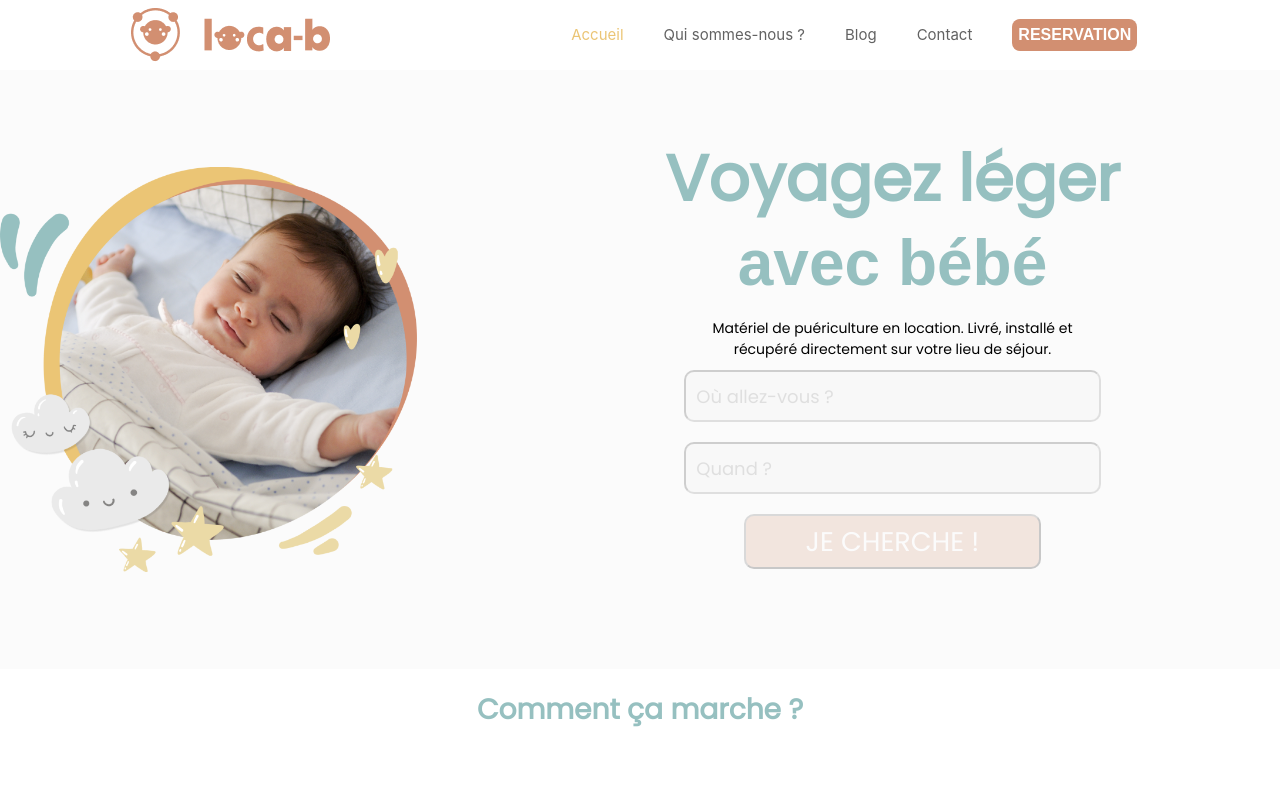
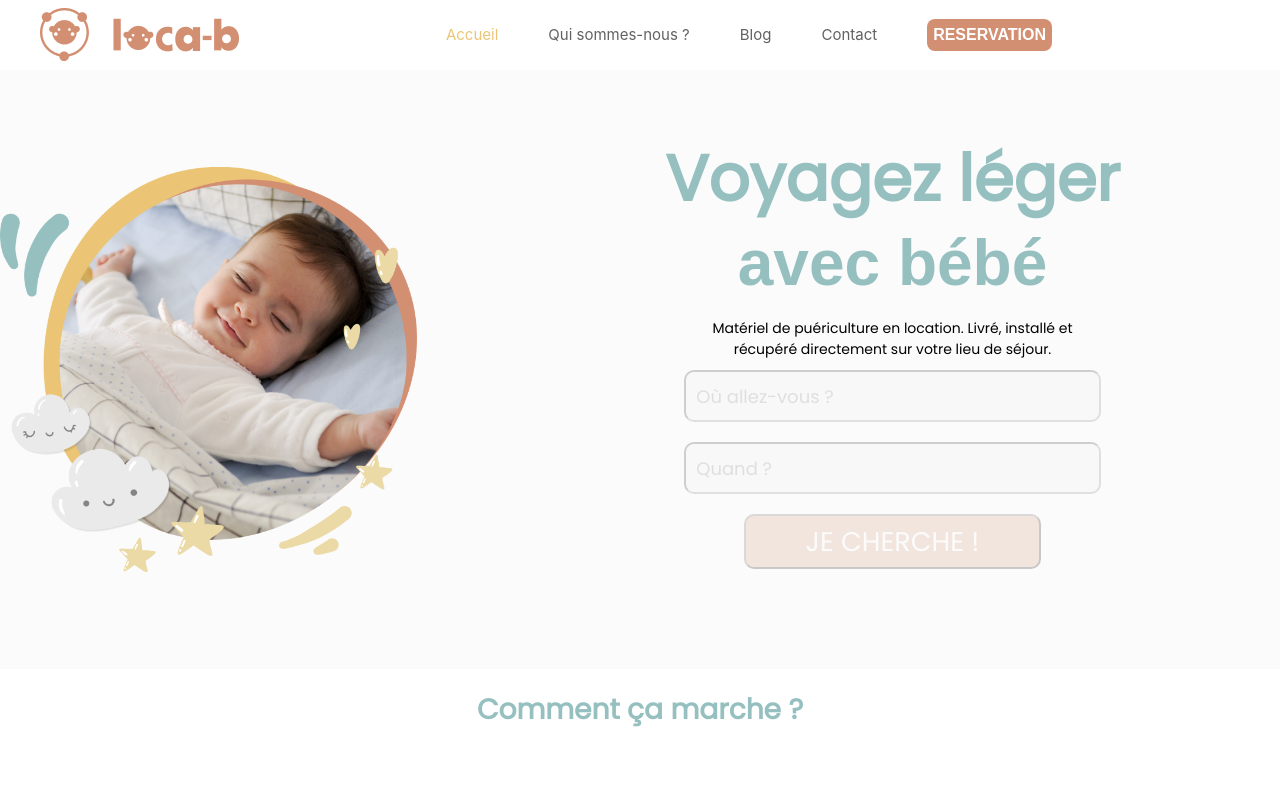
Before and after one commit to ComicScrip/locab, a Next.js app: page / in a window 1280 px wide. Shown: the top 789 px of the page. Built offline with nearby package versions, Linux system fonts and the light colour scheme; a web font is replaced by a local one.

Commit message:
3 barres burger

```diff
--- a/components/header.js
+++ b/components/header.js
@@ -37,27 +37,27 @@ const Navbar = () => {
 
       {/* Debut navbar a */}
       <ul className={styles.items}>
-        <Link href="/" className={styles.navbar__link}>
+        <Link href="/" className={styles.navbarlink}>
           <a className={currentRoute === "/" ? "active" : "non-active"}>
             Accueil
           </a>
         </Link>
-        <Link href="aboutUs" className={styles.navbar__link}>
+        <Link href="aboutUs" className={styles.navbarlink}>
           <a className={currentRoute === "/aboutUs" ? "active" : "non-active"}>
             Qui sommes-nous ?
           </a>
         </Link>
-        <Link href="blog" className={styles.navbar__link}>
+        <Link href="blog" className={styles.navbarlink}>
           <a className={currentRoute === "/blog" ? "active" : "non-active"}>
             Blog
           </a>
         </Link>
-        <Link href="contact" className={styles.navbar__link}>
+        <Link href="contact" className={styles.navbarlink}>
           <a className={currentRoute === "/contact" ? "active" : "non-active"}>
             Contact
           </a>
         </Link>
-        <Link href="reservation" className={styles.navbar__link}>
+        <Link href="reservation" className={styles.navbarlink}>
           <a>
             <button className={styles.reservationButton}>Reservation</button>
           </a>
@@ -88,9 +88,9 @@ const Navbar = () => {
           </a>
         </Link>
       </div>
-      <button type="button" className={styles.btnBurger}>
-        <span className="Burger_Line towLine" />
-      </button>
+      <div>
+        <span className={styles.Burger_Line} />
+      </div>
       <style jsx>{`
         .non-active {
           color: #626262 !important;
@@ -104,4 +104,4 @@ const Navbar = () => {
 };
 export default Navbar;
 
-// RiShoppingBasket2Line
+// RiShoppingBasket2Line style={towLine} className={styles.btnBurger}
--- a/styles/headerfooter/navbar.module.css
+++ b/styles/headerfooter/navbar.module.css
@@ -13,22 +13,17 @@
   display: flex;
   position: fixed;
   flex-direction: column;
-  /* visibility: visible; */
-  /* margin-left: -11rem; */
-  /* padding: 5px 18px; */
-  /* font-family: "Poppins"; */
-  top: 64px;
-  background-color: #ebc575;
+  justify-content: center;
+  top: -450px;
   left: 0;
-  padding: 1.5rem;
-  /* visibility: hidden; */
+  padding: 2rem;
   bottom: 0;
   font-size: 20px;
   align-items: center;
   transition: all 0.3s ease-in-out;
-  color: #626262;
+  color: inherit;
 }
-.navbar .navbar__link {
+.navbar .navbarlink a {
   display: block !important;
   padding: 2.5rem !important;
 }
@@ -59,7 +54,6 @@
 }
 .reservationButton {
   background: #d28f71;
-  /* font-family: 'Poppins'; */
   font-style: normal;
   font-weight: 700;
   font-size: 20px;
@@ -68,14 +62,13 @@
   text-transform: uppercase;
   color: #ffffff;
 }
-.btnBurger {
+.Burger_Line {
   display: block;
   position: absolute;
-  top: 1rem;
-  left: 1rem;
+  right: 155px;
   cursor: pointer;
 }
-.btnBurger:hover {
+.Burger_Line:hover {
   cursor: pointer;
 }
 .Burger_Line,
@@ -83,38 +76,37 @@
 .Burger_Line::after {
   display: block;
   width: 45px;
-  height: 3px;
+  height: 4px;
   position: relative;
   border-radius: 5px;
-  background: black;
-  /* transition: all 0.5s ease-in-out;
-  z-index: 100 !important; */
+  background: white;
 }
+
 .Burger_Line::before,
 .Burger_Line::after {
   content: "";
   position: absolute;
+  right: 0;
 }
 .Burger_Line::before {
   transform: translateY(-12px);
 }
 .Burger_Line::after {
-  transform: translateX(-10px);
+  transform: translateY(12px) !important;
 }
 
 @media screen and (min-width: 765px) {
   .navbar {
     display: flex;
-    justify-content: space-around;
+    justify-content: space-between;
     align-items: center;
     width: 100%;
     height: 70px;
-    padding: 1rem;
+    padding: 0.5rem;
     background: #ffffff;
     box-shadow: 0px 4px 4px rgba(0, 0, 0, 0.05);
     flex-direction: initial;
     font-size: 1vw;
-    /* font-family: "Poppins"; */
   }
 
   .navbar .items a {
@@ -122,8 +114,7 @@
     position: relative;
     visibility: visible;
     margin-left: initial;
-    padding: 0 20px;
-    /* font-family: "Poppins"; */
+    padding: 0 25px;
     font-style: normal;
     font-weight: 400;
     font-size: 15px;
@@ -137,7 +128,6 @@
     height: initial;
     width: initial;
     flex-direction: initial;
-    /* font-family: "Poppins"; */
   }
   .logocontainer {
     display: flex;
@@ -149,7 +139,6 @@
     padding: 0 12px;
     align-items: center;
   }
-
   .reservationButton {
     height: 32px;
     display: initial;
@@ -164,12 +153,7 @@
     cursor: pointer;
   }
   .btnBurger {
-    width: 40px;
-    height: 40px;
     display: none;
-    background: transparent;
-    border: none;
-    color: inherit;
   }
   .divlogoIcon1 {
     display: none;
```
